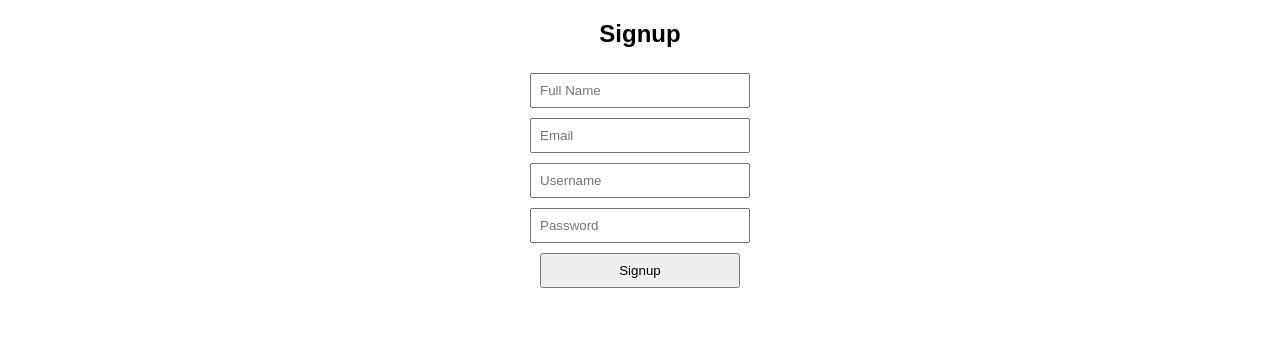
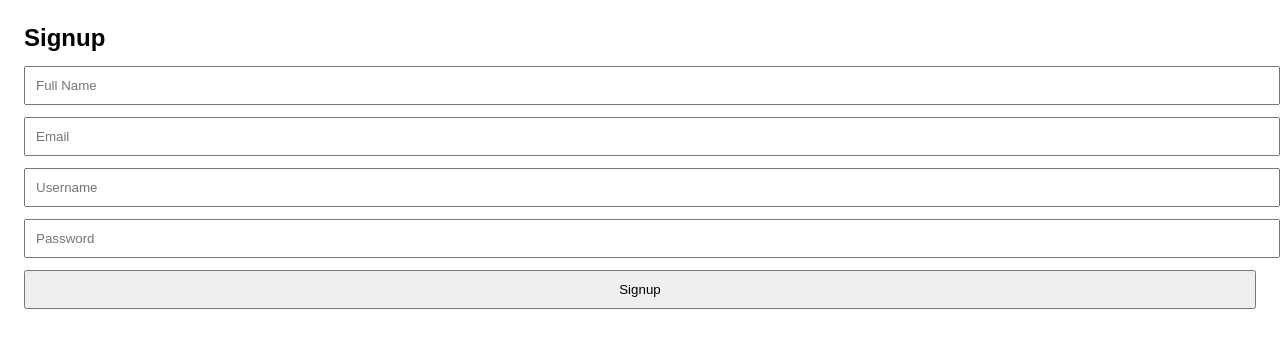
Before and after one commit to vibss06/miniproject-online-voting-, a plain HTML site: page frontend/index.html in a window 1280 px wide. Drawn offline with Linux system fonts and the light colour scheme.

Commit message:
Update style.css

```diff
--- a/frontend/style.css
+++ b/frontend/style.css
@@ -1,15 +1,9 @@
-body {
-  font-family: Arial, sans-serif;
-  text-align: center;
-  margin: 20px;
-}
-
-input, button {
-  margin: 5px;
-  padding: 8px;
-  width: 200px;
-}
-
-button {
-  cursor: pointer;
-}
+body { font-family: Arial, sans-serif; margin: 24px; }
+.container { max-width: 520px; margin: auto; }
+input, select, button { padding: 10px; margin: 6px 0; width: 100%; }
+.card { border: 1px solid #ddd; border-radius: 10px; padding: 16px; margin-bottom: 16px; }
+h1, h2 { margin-bottom: 8px; }
+a { color: #0a58ca; text-decoration: none; }
+nav a { margin-right: 12px; }
+.list { padding-left: 0; list-style: none; }
+.list li { padding: 8px 0; border-bottom: 1px solid #eee; }
```
